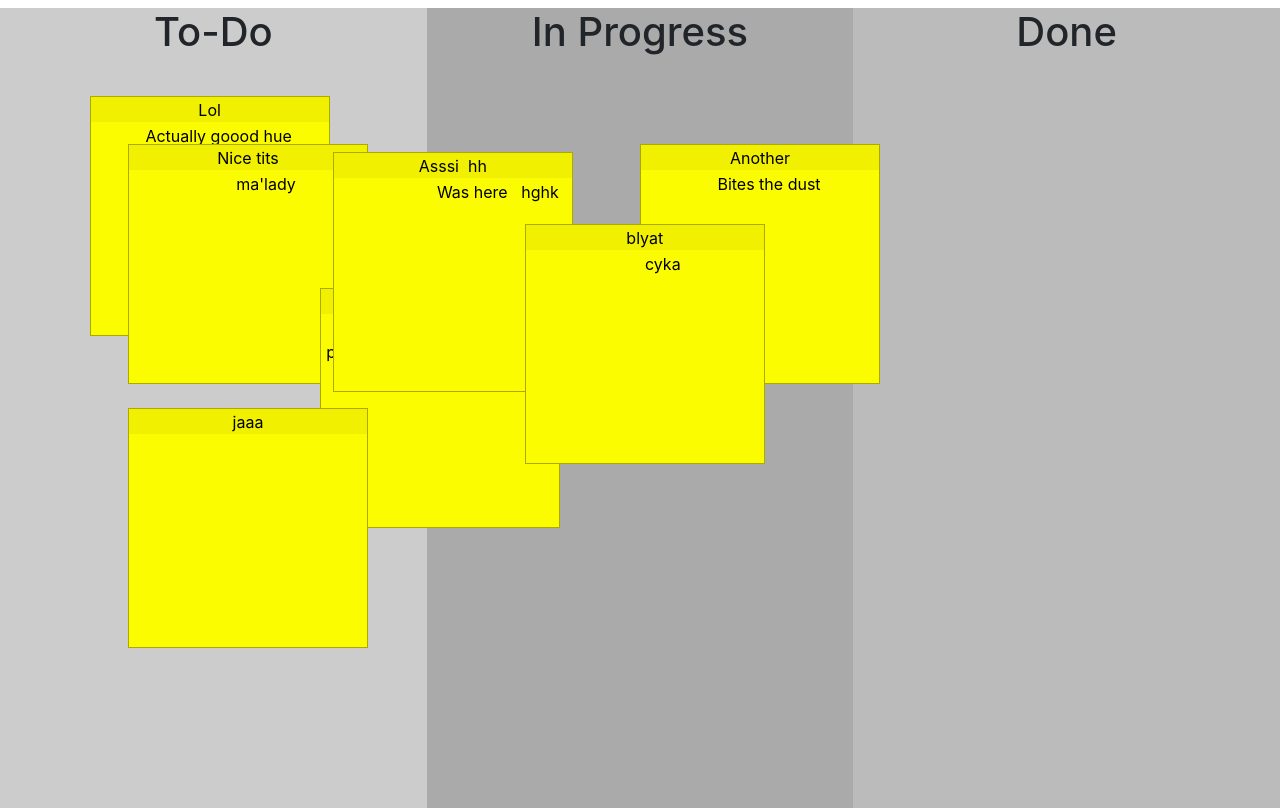
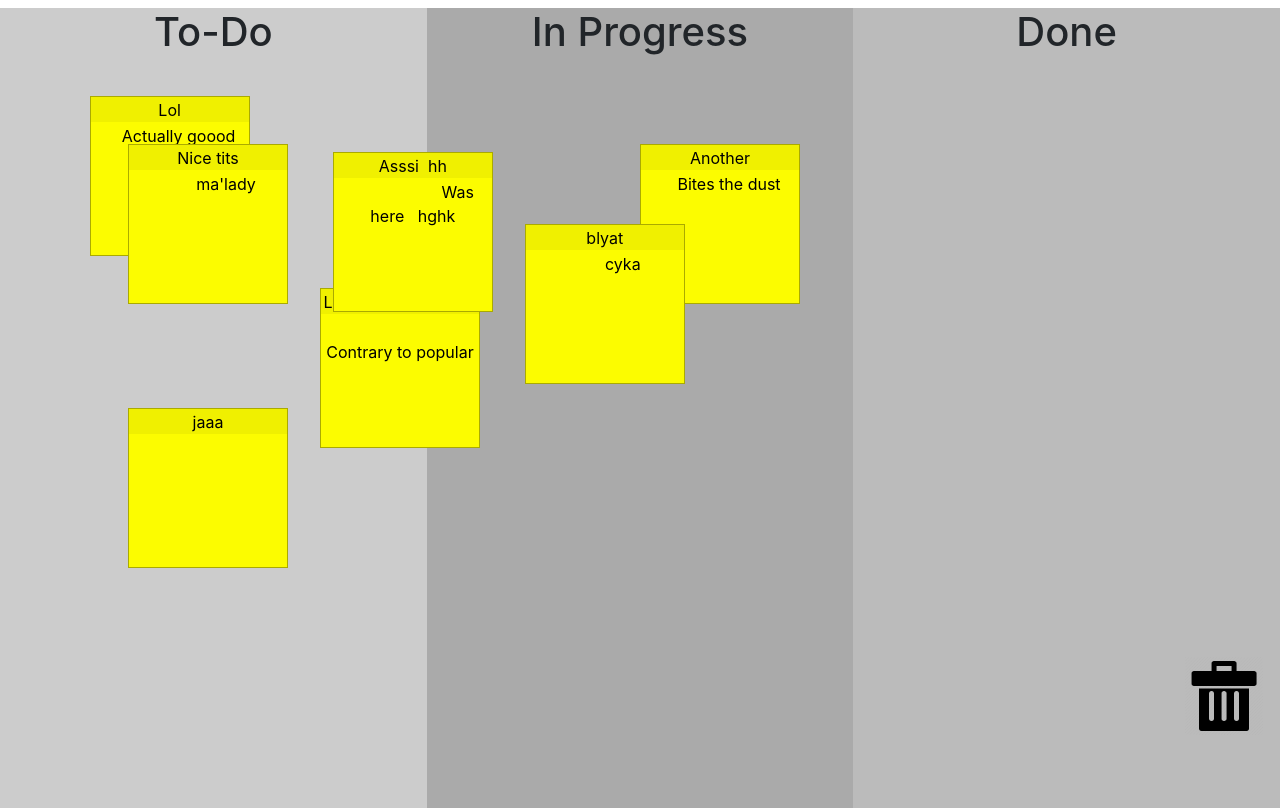
Before and after one commit to asthor24/StickyNote-Web-app, a Django app: page /note/ in a window 1280 px wide. Shown: the part 56-864 px from the top of the page. Run offline with Django 3.2, Linux system fonts and the light colour scheme; a user stored in the database is signed in; data comes from the database, SQL or seed files in the repository; some libraries are stand-ins or nearby versions.

Commit message:
added tiny trash can

```diff
--- a/src/note/templates/sticky_note_overview.html
+++ b/src/note/templates/sticky_note_overview.html
@@ -12,8 +12,8 @@
   background-color: #fcfc00;
   text-align: center;
   border: 1px solid #aaaa00;
-  height: min(30vw, 30vh);
-  width: min(30vw, 30vh);
+  height: min(20vw, 20vh);
+  width: min(20vw, 20vh);
 }
 
 .mydivheader {
@@ -45,8 +45,26 @@
   text-align: center;
   height: 100vh;
 }
+
+.bottomright {
+  position: absolute;
+  bottom: 8px;
+  right: 16px;
+  font-size: 18px;
+}
+
+img {
+  height: min(10vw, 10vh);
+  width: min(10vw, 10vh);
+}
+
+
 </style>
 <body id = "frame">
+
+{% load static %}
+<img src="{% static "note/trash.png" %}" alt="My image" class="bottomright">
+
 
   <div class="column" style="background-color:#ccc;">
     <h1> To-Do </h1>
@@ -186,16 +204,28 @@ function dragElement(elmnt) {
     var w = window.innerWidth;
     var h = window.innerHeight;
     e = getNoteObj(e)
-    e.setAttribute("x", e.offsetLeft*100/w)
-    e.setAttribute("y", e.offsetTop *100/h)
-    $.ajax({
-      url: '/note/ajax/update/',
-      data: {"x":e.getAttribute("x"),
-	     "y":e.getAttribute("y"),
-	     "note_id":e.getAttribute("note_id")
-      },
+    x = e.offsetLeft*100/w
+    y = e.offsetTop *100/h
+    e.setAttribute("x", x)
+    e.setAttribute("y", y)
+	  if ((x > 75 && y > 75) && confirm("Delete note?")){
+	  $.ajax({
+      url: '/note/ajax/delete/',
+      data: {"note_id":e.getAttribute("note_id")},
       type: 'POST'
     })
+	    e.remove()
+	  }
+	  else {
+		  $.ajax({
+	    	  url: '/note/ajax/update/',
+     		 data: {"x":x,
+	    		"y":y,
+			"note_id":e.getAttribute("note_id")
+      	},
+    	  type: 'POST'
+    	})
+	  }
   }
 
 }
--- a/src/note/urls.py
+++ b/src/note/urls.py
@@ -1,7 +1,7 @@
 
 from django.urls import path, include
 from .views import sticky_note_detail_page, sticky_note_overview_page, sticky_note_test_page,sticky_note_create_page, sticky_note_update_page, \
-sticky_note_delete_page, ajax_note_update_page, ajax_note_update_content_page
+sticky_note_delete_page, ajax_note_update_page, ajax_note_update_content_page, ajax_note_delete_page
 
 
 urlpatterns = [
@@ -12,5 +12,6 @@ urlpatterns = [
     path('update/<int:note_id>/', sticky_note_update_page),
     path('delete/<int:note_id>/', sticky_note_delete_page),
     path('ajax/update/', ajax_note_update_page),
+    path('ajax/delete/', ajax_note_delete_page),
     path('ajax/update/content', ajax_note_update_content_page)
 ]
--- a/src/note/views.py
+++ b/src/note/views.py
@@ -91,3 +91,13 @@ def ajax_note_update_content_page(request):
         note.content = content
         note.save()
     return HttpResponse('Hue')
+
+@csrf_exempt
+def ajax_note_delete_page(request):
+    if request.method == "POST" and request.is_ajax():
+        reqDict = dict(request.POST)
+        # Remove list from values
+        reqDict = {key : val[0] for (key,val) in reqDict.items()}
+        obj = StickyNote.objects.get(id=reqDict["note_id"])
+        obj.delete()
+    return HttpResponse('Perfect!')
```
Also changed, not shown: src/note/static/note/trash.png (added).
